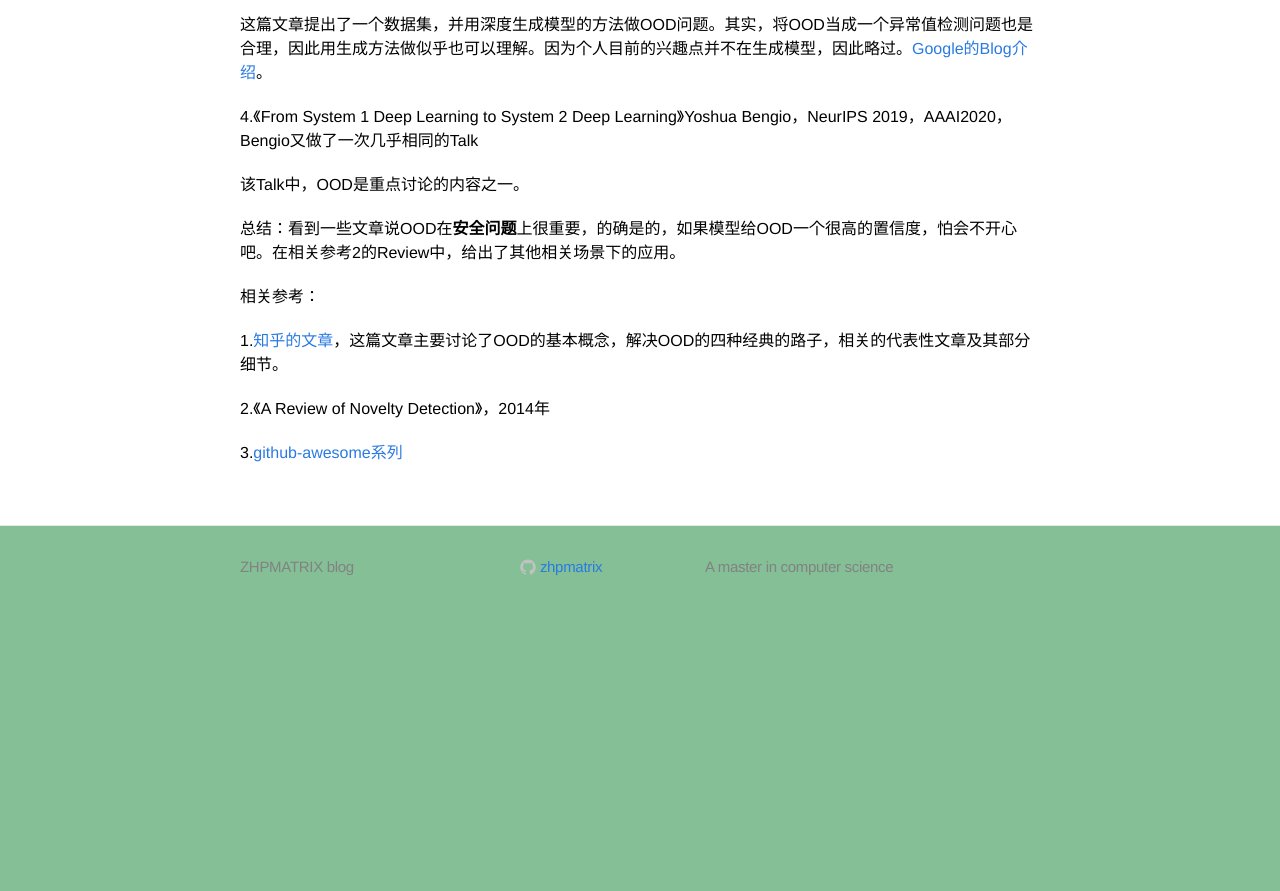
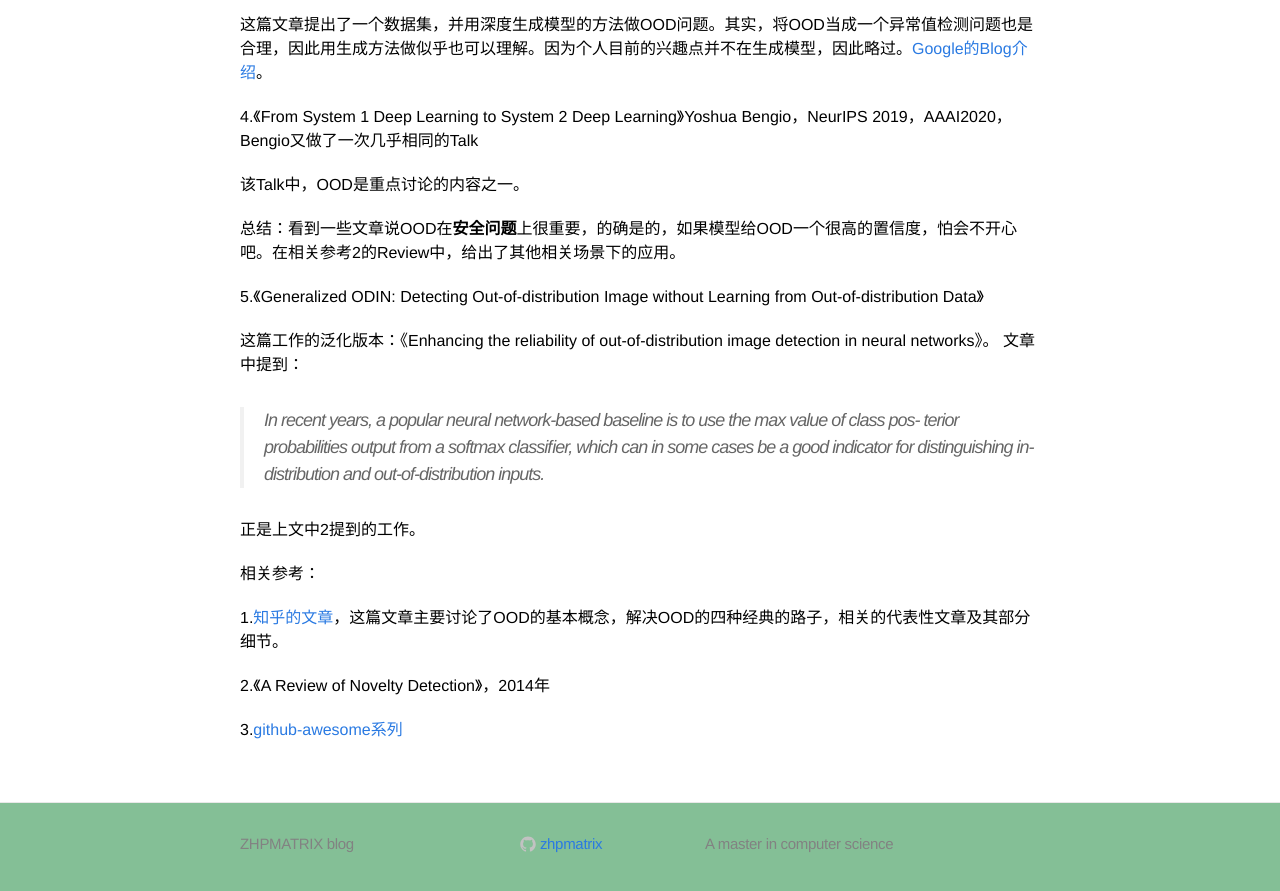
Before and after one commit to zhpmatrix/zhpmatrix.github.io, a Jekyll site: the page built from _posts/2020-02-14-ood.md, in a window 1280 px wide and 900 px high, scrolled down 1119 px. Shown: the top 891 px of the window. Built offline with Jekyll 4.4.1, drawn with Linux system fonts in a browser that asks for light colours; comment, search, counter and statistics services are not loaded; before the commit the page ends 1742 px from its top, so only the background shows below that.

Commit message:
update and add new ref

```diff
--- a/_posts/2020-02-14-ood.md
+++ b/_posts/2020-02-14-ood.md
@@ -46,6 +46,17 @@ mathjax: true
 
 总结：看到一些文章说OOD在**安全问题**上很重要，的确是的，如果模型给OOD一个很高的置信度，怕会不开心吧。在相关参考2的Review中，给出了其他相关场景下的应用。
 
+5.《Generalized ODIN: Detecting Out-of-distribution Image without Learning from Out-of-distribution Data》
+
+这篇工作的泛化版本：《Enhancing the reliability of out-of-distribution image detection in neural networks》。
+文章中提到：
+
+> In recent years, a popular neural network-based baseline is to use the max value of class pos- terior probabilities output from a softmax classiﬁer, which can in some cases be a good indicator for distinguishing in-distribution and out-of-distribution inputs.
+
+正是上文中2提到的工作。
+
+
+
 
 相关参考：
 
```
